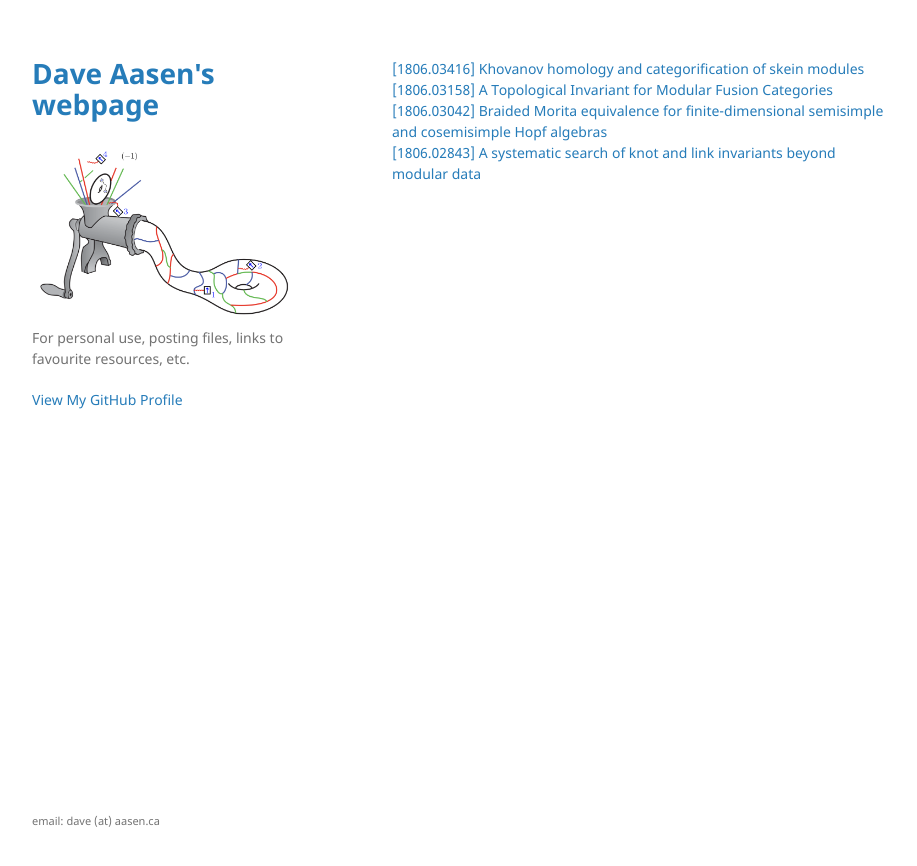
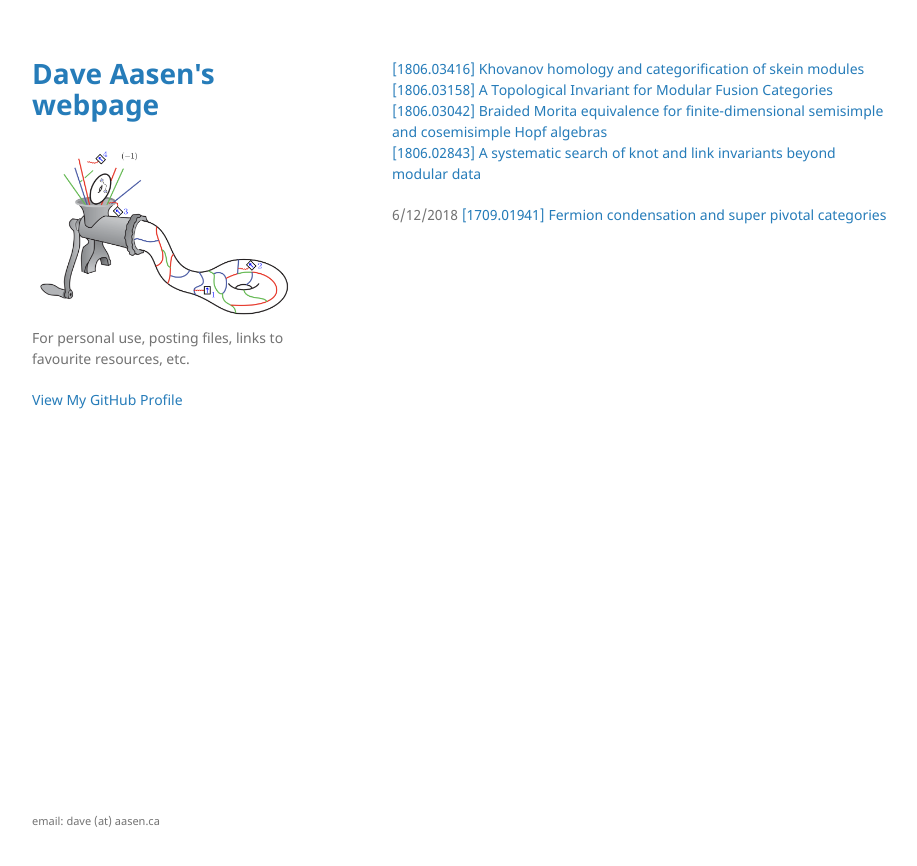
Before and after one commit to davidaasen/davidaasen.github.io, a Jekyll site: the page built from refs.md, in a window 1280 px wide. Shown: the top 866 px of the page, without its empty margins (178-1095 px from the left). Built offline with Jekyll 4.4.1, drawn with Linux system fonts in a browser that asks for light colours; our own code applies the rules of GitHub Pages for plain Markdown files.

Commit message:
Update refs.md

```diff
--- a/refs.md
+++ b/refs.md
@@ -2,3 +2,7 @@
 <a href="https://arxiv.org/abs/1806.03158">[1806.03158] A Topological Invariant for Modular Fusion Categories</a><br/>
 <a href="https://arxiv.org/abs/1806.03042">[1806.03042] Braided Morita equivalence for finite-dimensional semisimple and cosemisimple Hopf algebras</a><br/>
 <a href="https://arxiv.org/abs/1806.02843">[1806.02843] A systematic search of knot and link invariants beyond modular data</a><br/>
+
+
+6/12/2018
+ [[1709.01941] Fermion condensation and super pivotal categories](https://arxiv.org/abs/1709.01941)
```
